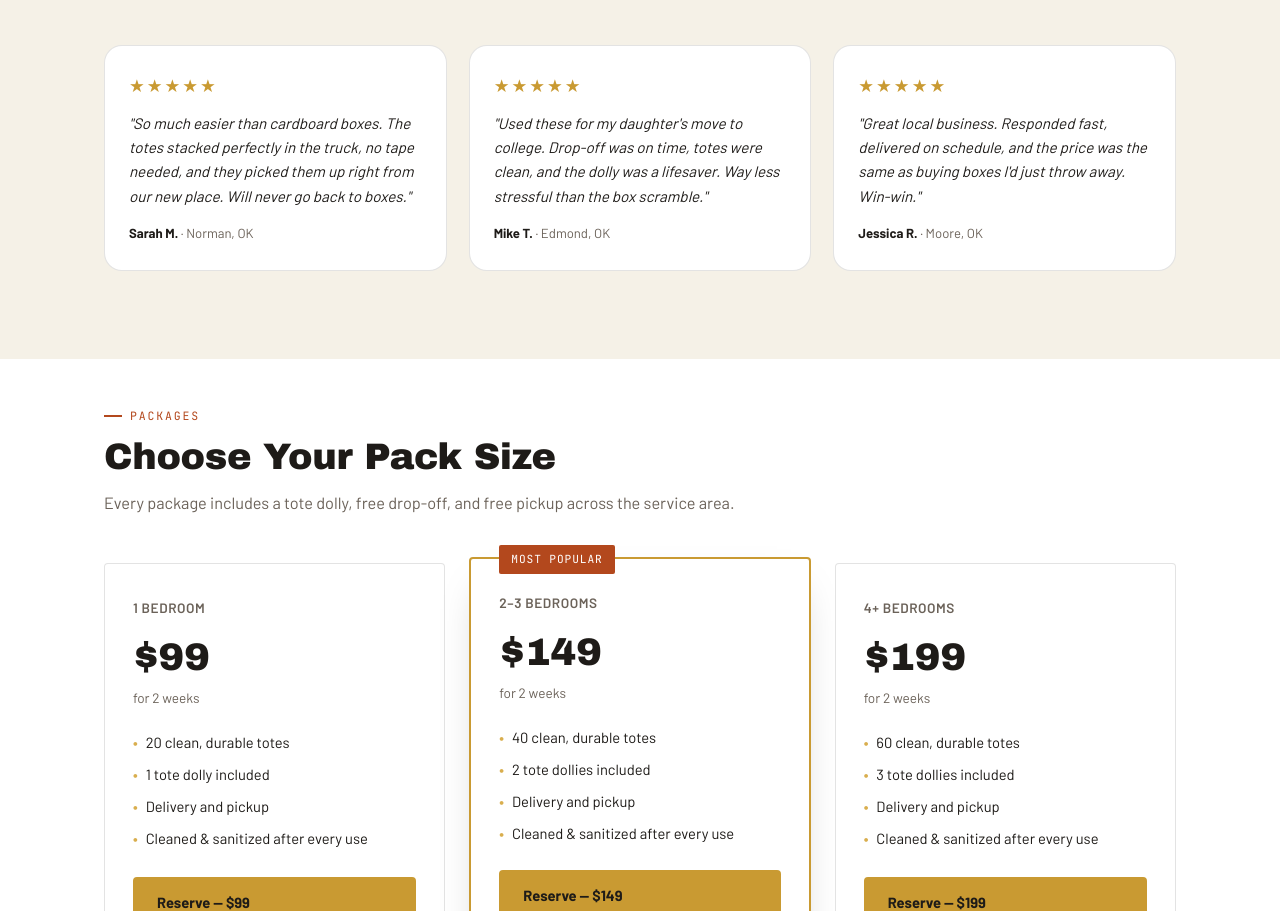
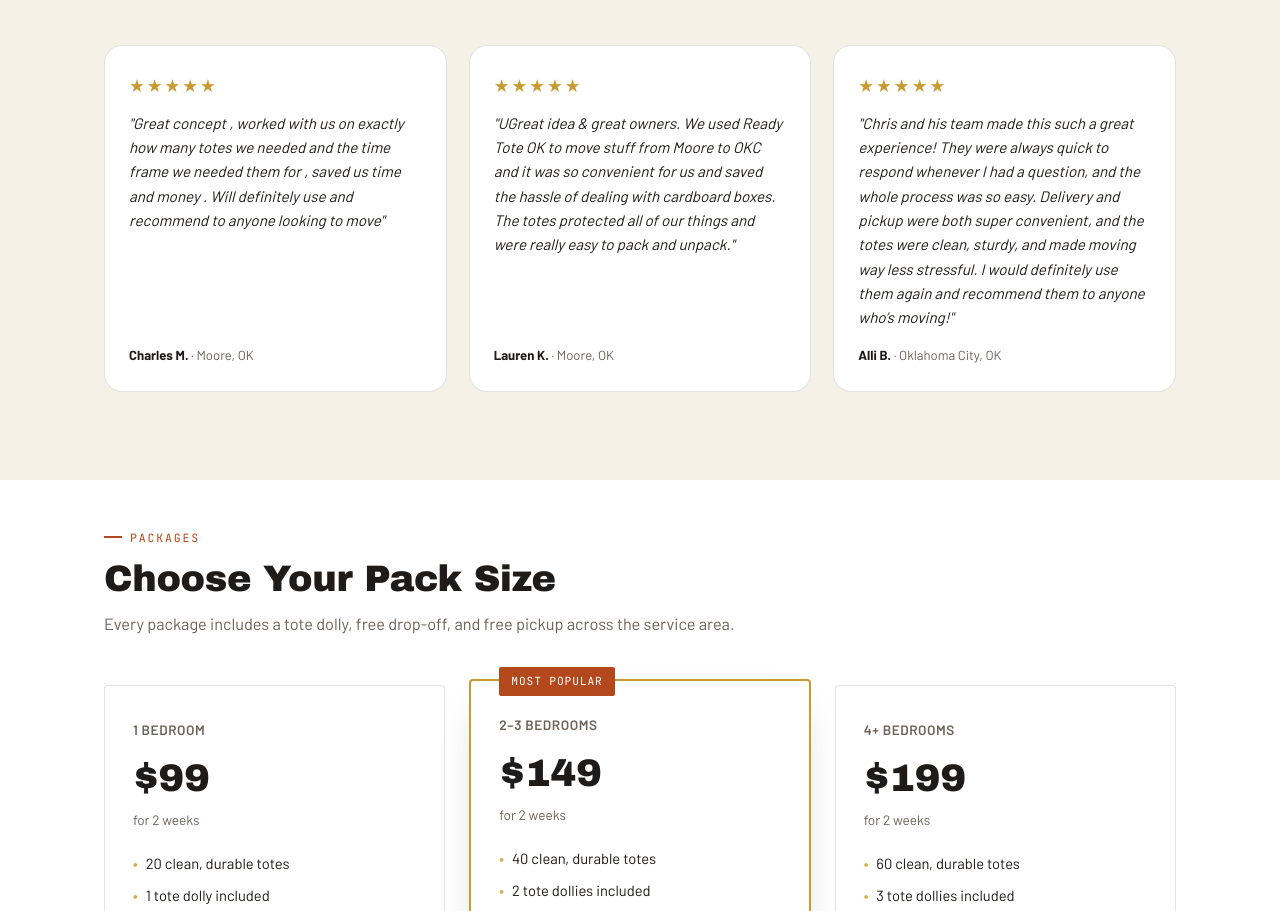
Before and after one commit to SoonerChris/ready-tote-oklahoma, a website: page index.html in a window 1280 px wide. Shown: the part 3361-4272 px from the top of the page. Drawn offline with nearby package versions, Linux system fonts and the light colour scheme.

Commit message:
Update index.html

```diff
--- a/index.html
+++ b/index.html
@@ -696,18 +696,18 @@
       <div class="testimonials">
         <div class="testimonial-card">
           <div class="stars">★★★★★</div>
-          <div class="quote">"So much easier than cardboard boxes. The totes stacked perfectly in the truck, no tape needed, and they picked them up right from our new place. Will never go back to boxes."</div>
-          <div class="attribution">Sarah M. <span>· Norman, OK</span></div>
+          <div class="quote">"Great concept , worked with us on exactly how many totes we needed and the time frame we needed them for , saved us time and money . Will definitely use and recommend to anyone looking to move"</div>
+          <div class="attribution">Charles M. <span>· Moore, OK</span></div>
         </div>
         <div class="testimonial-card">
           <div class="stars">★★★★★</div>
-          <div class="quote">"Used these for my daughter's move to college. Drop-off was on time, totes were clean, and the dolly was a lifesaver. Way less stressful than the box scramble."</div>
-          <div class="attribution">Mike T. <span>· Edmond, OK</span></div>
+          <div class="quote">"UGreat idea & great owners. We used Ready Tote OK to move stuff from Moore to OKC and it was so convenient for us and saved the hassle of dealing with cardboard boxes. The totes protected all of our things and were really easy to pack and unpack."</div>
+          <div class="attribution">Lauren K. <span>· Moore, OK</span></div>
         </div>
         <div class="testimonial-card">
           <div class="stars">★★★★★</div>
-          <div class="quote">"Great local business. Responded fast, delivered on schedule, and the price was the same as buying boxes I'd just throw away. Win-win."</div>
-          <div class="attribution">Jessica R. <span>· Moore, OK</span></div>
+          <div class="quote">"Chris and his team made this such a great experience! They were always quick to respond whenever I had a question, and the whole process was so easy. Delivery and pickup were both super convenient, and the totes were clean, sturdy, and made moving way less stressful. I would definitely use them again and recommend them to anyone who’s moving!"</div>
+          <div class="attribution">Alli B. <span>· Oklahoma City, OK</span></div>
         </div>
       </div>
     </div>
```
